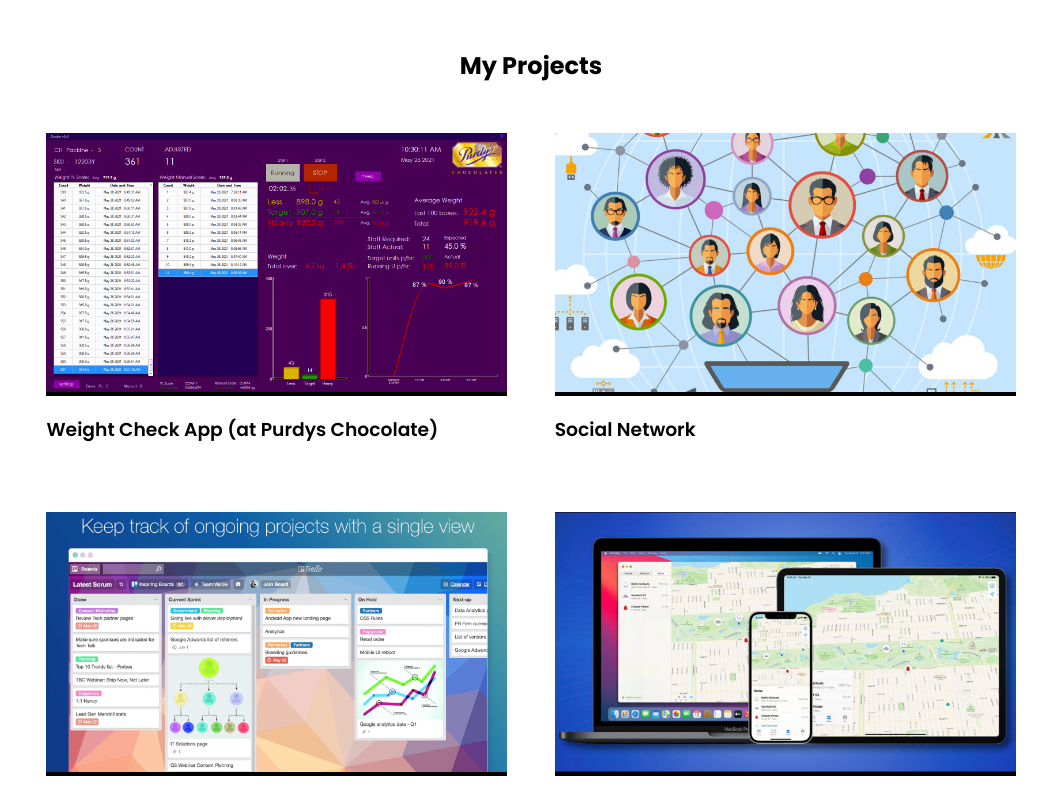
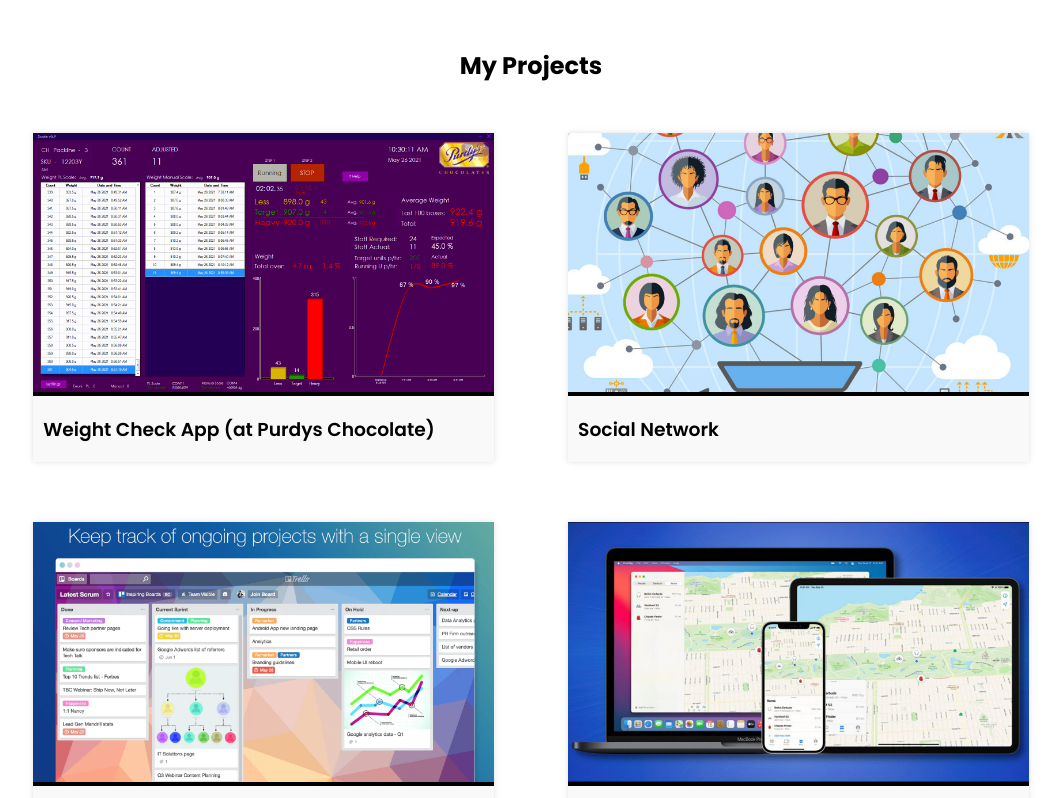
Before and after one commit to buzmakovTim/portfolio-tim, a React (Create React App) app in the folder portfolio-tim/: page /#/ in a window 1280 px wide. Shown: the part 802-1600 px from the top of the page, without its empty margins (109-1170 px from the left). Built offline with nearby package versions, Linux system fonts and the light colour scheme.

Commit message:
Before dding sass

```diff
--- a/portfolio-tim/src/myProjects/MyProjects.module.css
+++ b/portfolio-tim/src/myProjects/MyProjects.module.css
@@ -33,7 +33,7 @@
     width: 100%;
     /* border: 1px solid white; */
     display: flex;
-    gap: 20px;
+    gap: 60px;
     justify-content: space-evenly;
     flex-wrap: wrap;
 }
--- a/portfolio-tim/src/myProjects/project/Project.module.css
+++ b/portfolio-tim/src/myProjects/project/Project.module.css
@@ -14,9 +14,10 @@
     /* text-align: center; */
     /* padding-bottom: 60px; */
 
-    /* background-color: rgb(190, 190, 190); */
-    margin-bottom: 30px;
+    background-color: rgba(243, 243, 243, 0.5);
+    /* padding-top: 30px; */
     /* transition: all 0.3s ease-in; */
+    box-shadow: 0px 0px 5px rgba(201, 201, 201, 0.575);
 }
 .photoDiv {
     width: 100%;
@@ -44,7 +45,7 @@
 .work:hover img {
     /* top: -10px; */
     z-index: 0;
-    opacity: 0.5;
+    opacity: 0.4;
     cursor: pointer;
     /* position: absolute; */
     transition: all 0.6s ease-out;
@@ -65,21 +66,25 @@
     position: absolute;
     top: 50%;
     left: 50%;
-    width: 20%;
+    width: 25%;
     height: 12%;
     transform: translate(-50%, -50%);
-    background-color: rgb(214, 214, 214);
+    /* background-color: rgb(214, 214, 214); */
     display: flex;
     justify-content: center;
     align-content: center;
     align-items: center;
-    border: 1px solid grey;
+    color: white;
+    font-family: 'Poppins', sans-serif;
+    font-weight: 600;
+    font-size: 1em;
+    /* border: 1px solid grey; */
 }
 
 .work h3 {
     /* position: absolute; */
     /* bottom: 0; */
-
+    margin-left: 10px;
     font-family: 'Poppins', sans-serif;
     font-weight: 600;
     color: black;
--- a/portfolio-tim/src/myProjects/project/Project.tsx
+++ b/portfolio-tim/src/myProjects/project/Project.tsx
@@ -20,7 +20,7 @@ export const Project: React.FC<ProjectPropsType> = ({project}) => {
             <div className={style.photoDiv}>
 
                 <img src={project.imageUrl}></img>
-                <div className={style.viewButton}>View</div>
+                <div className={style.viewButton}>Click to View</div>
 
             </div>
 
--- a/portfolio-tim/src/myProjects/project/ProjectDetailed.module.css
+++ b/portfolio-tim/src/myProjects/project/ProjectDetailed.module.css
@@ -21,11 +21,23 @@
     /* background-color: turquoise; */
     width: 80%;
 }
+.back img {
+    width: 30px;
+    transform: rotate(0deg);
+    transition: all 0.6s ease-out;
+}
+.back img:hover {
+    opacity: 0.5;
+    transform: rotate(-10deg);
+    transition: all 0.6s ease-out;
+}
+
 .back a {
     float: left;
-    text-decoration: none;
-    color: rgb(58, 143, 223);
-    font-size: 0.8em;
+    margin-left: 20px;
+    /* text-decoration: none; */
+    /* color: rgb(58, 143, 223); */
+    /* font-size: 0.8em; */
 }
 .back a:hover {
     color: white;
--- a/portfolio-tim/src/myProjects/project/ProjectDetailed.tsx
+++ b/portfolio-tim/src/myProjects/project/ProjectDetailed.tsx
@@ -1,9 +1,11 @@
 import React from 'react'
 import { NavLink } from 'react-router-dom'
+import {Link} from 'react-scroll'
 import { ProjectType } from '../../state/State'
 import style from './ProjectDetailed.module.css'
 import github from './../../img/github.png'
 import web from './../../img/web.png'
+import arrowBack from './../../img/arrowBack.png';
 
 type ProjectDitailedPropsType = {
     project: ProjectType
@@ -11,17 +13,36 @@ type ProjectDitailedPropsType = {
 
 export const ProjectDetailed: React.FC<ProjectDitailedPropsType> = ({project}) => {
 
+    const backToMyProjects = () => {
+        return (
+        <div className={style.back}>
+
+        <Link to='myProgects'
+                            spy={true}
+                            smooth={true}
+                            offset={-55}
+                            duration={500}
+                            >
+            <NavLink to={'/'}>
+            <img className={style.arrowBack} src={arrowBack} alt="" />
+            </NavLink>
+        </Link>
+        </div>
+        )
+    }
+
+
+
     // alert('ProjectDitailed Called!')
     return (
-        <>
-        {/* Back */}
-        <div className={style.back}>
-        <NavLink to={'/'}>{'<< Back'}</NavLink>
-        </div>
+        <div>
+
+        {/* Back button */}
+        {backToMyProjects()}
+
 
         {/* Container */}
         <div className={style.container}>
-
 
 
             <div className={style.title}>
@@ -58,11 +79,12 @@ export const ProjectDetailed: React.FC<ProjectDitailedPropsType> = ({project}) =
                 <span>{project.descriptionFive}</span>
             </div>
 
+
+
 {/* Description  end*/}
 
-            {/* Links start*/}
+            {/* Links for Git or WebPage start*/}
             <div className={style.links}>
-
 
             {
                 project.githubPage !== '' ?
@@ -89,7 +111,9 @@ export const ProjectDetailed: React.FC<ProjectDitailedPropsType> = ({project}) =
 
         </div>
 
-        </>
+        {/* Back button */}
+        {backToMyProjects()}
+        </div>
     )
 }
 
```
Also changed, not shown: portfolio-tim/src/img/arrowBack.png (added).
